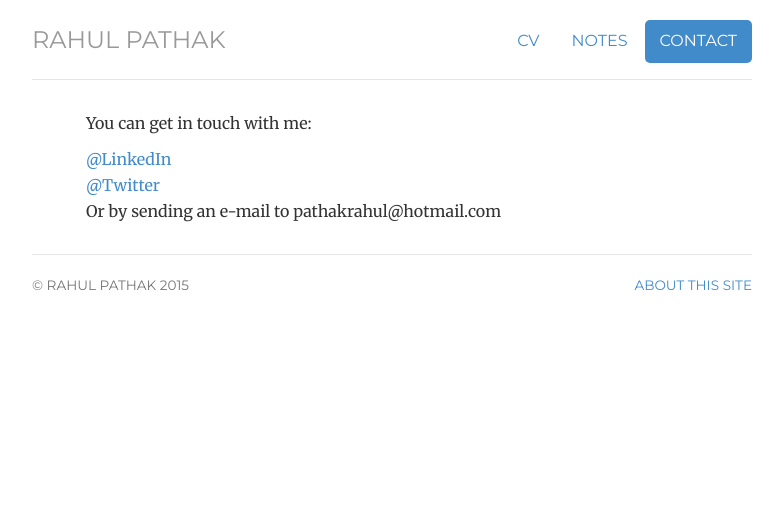
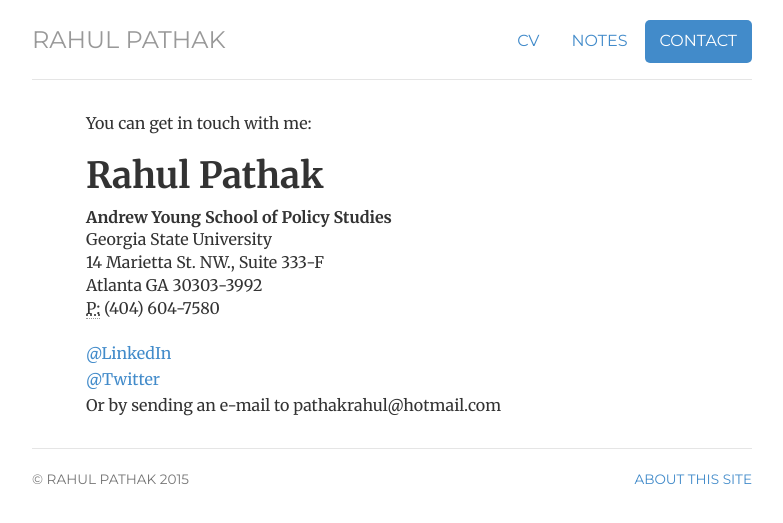
Before and after one commit to pathak-rahul/pathak-rahul.github.io, a Jekyll site: the page built from contact/index.html, in a window 1280 px wide. Shown: the top 523 px of the page, without its empty margins (248-1031 px from the left). Built offline with Jekyll 4.4.1, drawn with Linux system fonts in a browser that asks for light colours.

Commit message:
Update index.html

```diff
--- a/contact/index.html
+++ b/contact/index.html
@@ -11,6 +11,17 @@ description: Contact information for Rahul Pathak
 
 		<p>You can get in touch with me:</p>
 
+				<div itemscope itemtype="http://data-vocabulary.org/Person">
+				<span itemprop="name"><h1>Rahul Pathak</h1></span>
+				<address>
+				<span itemprop="affiliation"><strong>Andrew Young School of Policy Studies</strong><br></span>
+				<span itemprop="affiliation">Georgia State University<br></span>
+				14 Marietta St. NW., Suite 333-F<br>
+				Atlanta GA 30303-3992<br>
+				<abbr title="phone">P:</abbr> (404) 604-7580<br>
+				</address>
+				</div>
+
 			<ul class="list-unstyled">
 			<li><a href="http://www.linkedin.com/in/pathaksocial/">@LinkedIn</a></li>
 			<li><a href="https://twitter.com/pathaksocial/">@Twitter</a></li>
```
Lines whose indentation alone changed are shown as unchanged.
